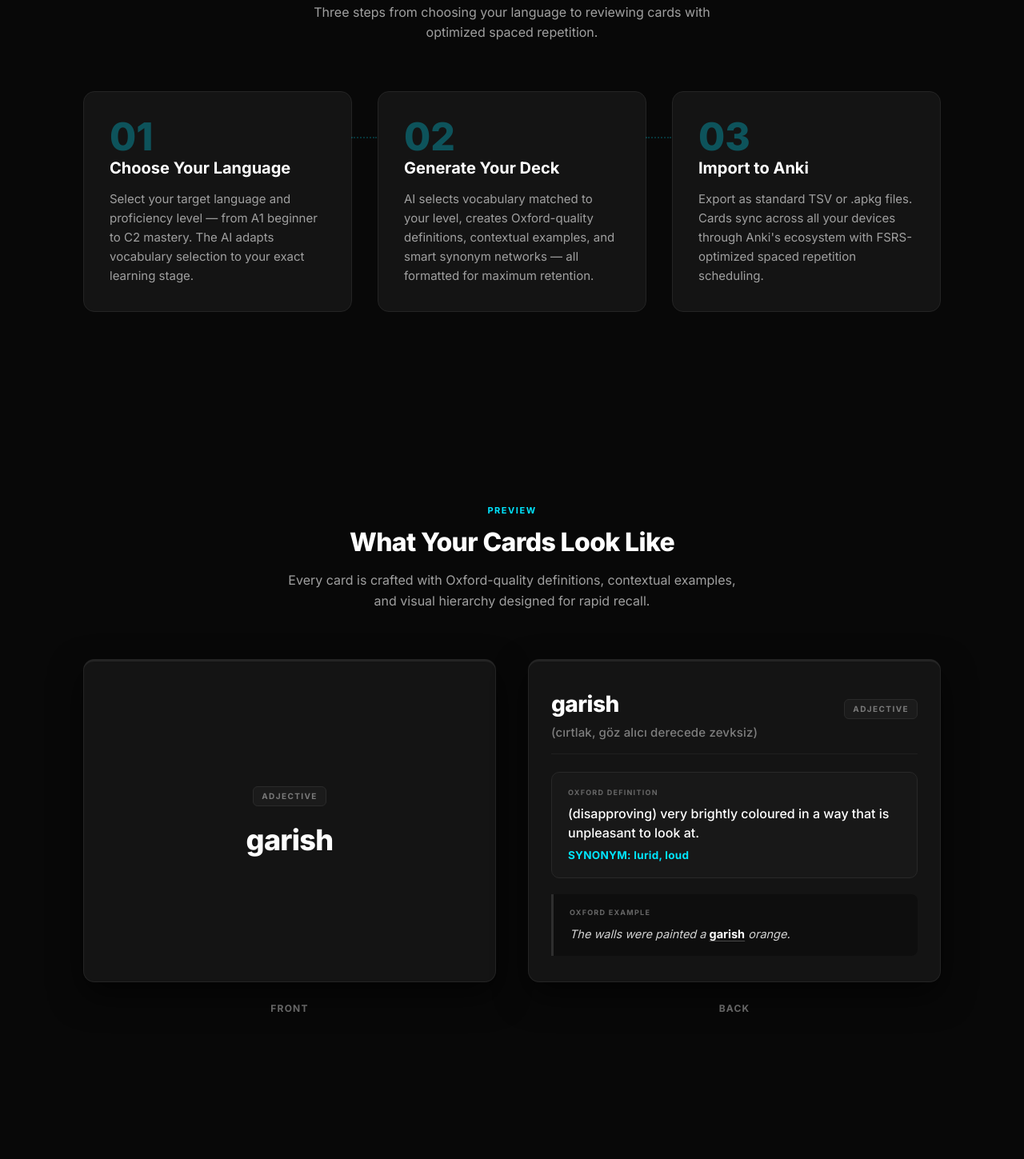
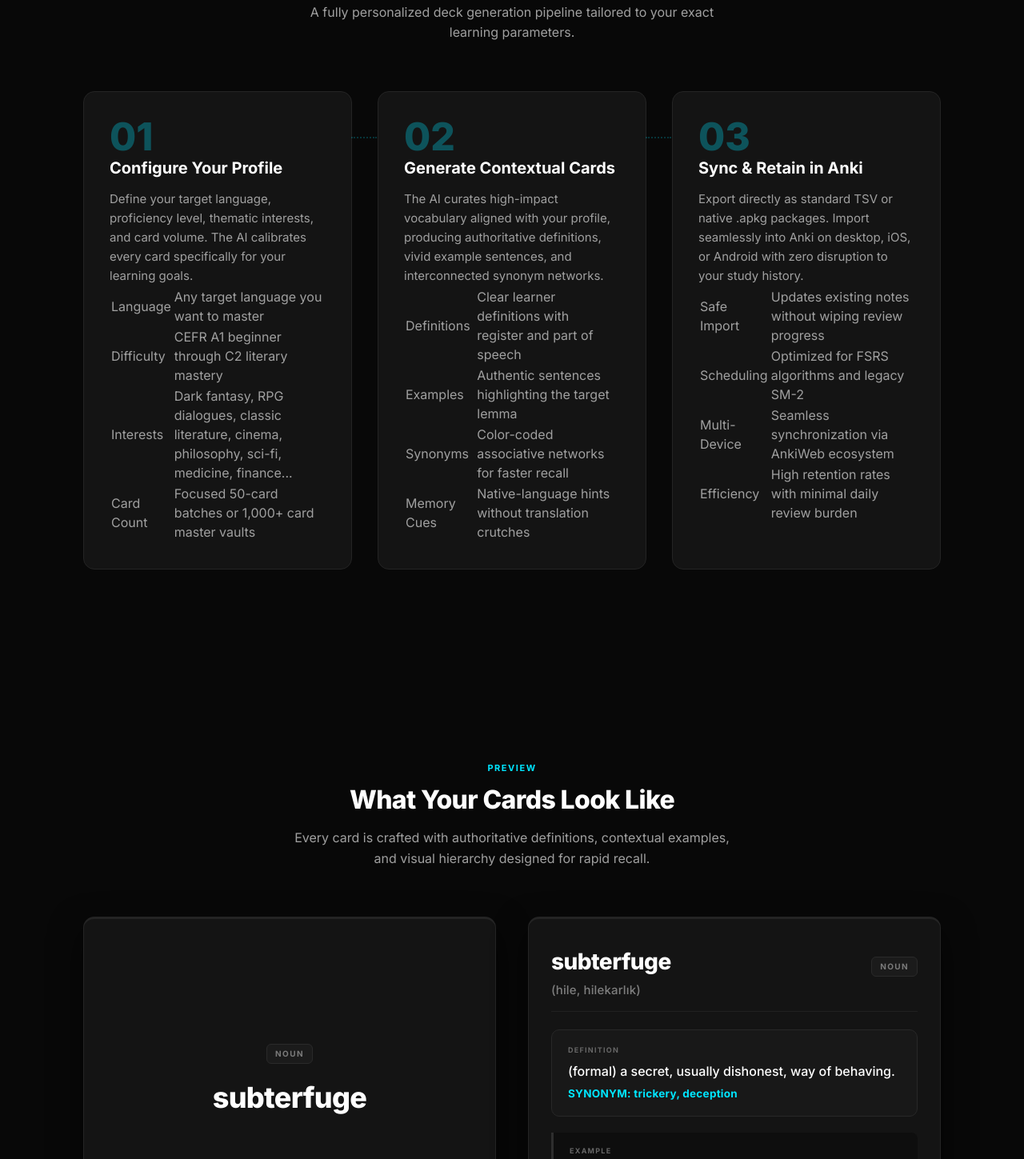
Before and after one commit to Quake1268/DeckForge, a plain HTML site: page index.html in a window 1280 px wide. Shown: the part 1000-2449 px from the top of the page at 80% size. Drawn offline with Linux system fonts and the light colour scheme; files that its build step writes are made by us from their sources; files whose address does not match are found by name.

Commit message:
Add files via upload

```diff
--- a/index.html
+++ b/index.html
@@ -3,8 +3,8 @@
 <head>
   <meta charset="UTF-8">
   <meta name="viewport" content="width=device-width, initial-scale=1.0">
-  <title>DeckForge — AI-Powered Vocabulary Deck Creator</title>
-  <meta name="description" content="Generate personalized Anki flashcard decks with AI. Oxford-quality definitions, smart synonyms, and FSRS-optimized scheduling for serious language learners.">
+  <title>DeckForge: AI-Powered Vocabulary Deck Creator</title>
+  <meta name="description" content="Generate personalized Anki flashcard decks with AI. Tailored vocabulary by language, interests, card count, and difficulty level with FSRS-optimized scheduling.">
   <link rel="stylesheet" href="css/style.css">
 </head>
 <body>
@@ -31,10 +31,10 @@
         <div class="hero-content">
           <div class="hero-badge">AI-Powered · Open Format · Anki Compatible</div>
           <h1 class="hero-title">Learn Vocabulary<br>That Actually <span class="text-accent">Sticks</span></h1>
-          <p class="hero-subtitle">AI-powered deck creator that generates personalized Anki flashcards — tailored to your level, your goals, and the language you're learning.</p>
+          <p class="hero-subtitle">AI-powered deck creator that generates personalized Anki flashcards tailored to your level, your goals, and the language you're learning.</p>
           <div class="hero-ctas">
-            <a href="#card-preview" class="btn btn-primary">See It in Action</a>
-            <a href="#features" class="btn btn-secondary">Explore Features</a>
+            <a href="#how-it-works" class="btn btn-primary">How It Works</a>
+            <a href="#card-preview" class="btn btn-secondary">Preview</a>
           </div>
         </div>
       </div>
@@ -45,23 +45,83 @@
         <div class="section-header">
           <span class="overline">Process</span>
           <h2 class="section-title">How It Works</h2>
-          <p class="section-subtitle">Three steps from choosing your language to reviewing cards with optimized spaced repetition.</p>
+          <p class="section-subtitle">A fully personalized deck generation pipeline tailored to your exact learning parameters.</p>
         </div>
         <div class="steps-grid">
           <div class="step-card fade-in">
             <span class="step-number">01</span>
-            <h3 class="step-title">Choose Your Language</h3>
-            <p class="step-desc">Select your target language and proficiency level — from A1 beginner to C2 mastery. The AI adapts vocabulary selection to your exact learning stage.</p>
+            <h3 class="step-title">Configure Your Profile</h3>
+            <p class="step-desc">Define your target language, proficiency level, thematic interests, and card volume. The AI calibrates every card specifically for your learning goals.</p>
+            <table class="step-table">
+              <tbody>
+                <tr>
+                  <td class="table-key">Language</td>
+                  <td class="table-val">Any target language you want to master</td>
+                </tr>
+                <tr>
+                  <td class="table-key">Difficulty</td>
+                  <td class="table-val">CEFR A1 beginner through C2 literary mastery</td>
+                </tr>
+                <tr>
+                  <td class="table-key">Interests</td>
+                  <td class="table-val">Dark fantasy, RPG dialogues, classic literature, cinema, philosophy, sci-fi, medicine, finance...</td>
+                </tr>
+                <tr>
+                  <td class="table-key">Card Count</td>
+                  <td class="table-val">Focused 50-card batches or 1,000+ card master vaults</td>
+                </tr>
+              </tbody>
+            </table>
           </div>
           <div class="step-card fade-in">
             <span class="step-number">02</span>
-            <h3 class="step-title">Generate Your Deck</h3>
-            <p class="step-desc">AI selects vocabulary matched to your level, creates Oxford-quality definitions, contextual examples, and smart synonym networks — all formatted for maximum retention.</p>
+            <h3 class="step-title">Generate Contextual Cards</h3>
+            <p class="step-desc">The AI curates high-impact vocabulary aligned with your profile, producing authoritative definitions, vivid example sentences, and interconnected synonym networks.</p>
+            <table class="step-table">
+              <tbody>
+                <tr>
+                  <td class="table-key">Definitions</td>
+                  <td class="table-val">Clear learner definitions with register and part of speech</td>
+                </tr>
+                <tr>
+                  <td class="table-key">Examples</td>
+                  <td class="table-val">Authentic sentences highlighting the target lemma</td>
+                </tr>
+                <tr>
+                  <td class="table-key">Synonyms</td>
+                  <td class="table-val">Color-coded associative networks for faster recall</td>
+                </tr>
+                <tr>
+                  <td class="table-key">Memory Cues</td>
+                  <td class="table-val">Native-language hints without translation crutches</td>
+                </tr>
+              </tbody>
+            </table>
           </div>
           <div class="step-card fade-in">
             <span class="step-number">03</span>
-            <h3 class="step-title">Import to Anki</h3>
-            <p class="step-desc">Export as standard TSV or .apkg files. Cards sync across all your devices through Anki's ecosystem with FSRS-optimized spaced repetition scheduling.</p>
+            <h3 class="step-title">Sync & Retain in Anki</h3>
+            <p class="step-desc">Export directly as standard TSV or native .apkg packages. Import seamlessly into Anki on desktop, iOS, or Android with zero disruption to your study history.</p>
+            <table class="step-table">
+              <tbody>
+                <tr>
+                  <td class="table-key">Safe Import</td>
+                  <td class="table-val">Updates existing notes without wiping review progress</td>
+                </tr>
+                <tr>
+                  <td class="table-key">Scheduling</td>
+                  <td class="table-val">Optimized for FSRS algorithms and legacy SM-2</td>
+                </tr>
+                <tr>
+                  <td class="table-key">Multi-Device</td>
+                  <td class="table-val">Seamless synchronization via AnkiWeb ecosystem</td>
+                </tr>
+                <tr>
+                  <td class="table-key">Efficiency</td>
+                  <td class="table-val">High retention rates with minimal daily review burden</td>
+                </tr>
+              </tbody>
+            </table>
           </div>
         </div>
       </div>
@@ -72,7 +132,7 @@
         <div class="section-header">
           <span class="overline">Preview</span>
           <h2 class="section-title">What Your Cards Look Like</h2>
-          <p class="section-subtitle">Every card is crafted with Oxford-quality definitions, contextual examples, and visual hierarchy designed for rapid recall.</p>
+          <p class="section-subtitle">Every card is crafted with authoritative definitions, contextual examples, and visual hierarchy designed for rapid recall.</p>
         </div>
         <div class="preview-area">
           <div class="preview-grid">
@@ -81,9 +141,9 @@
               <div class="card-box">
                 <div class="front-center">
                   <div class="badge-row">
-                    <span class="type-badge">ADJECTIVE</span>
+                    <span class="type-badge">NOUN</span>
                   </div>
-                  <div class="word-title">garish</div>
+                  <div class="word-title">subterfuge</div>
                 </div>
               </div>
               <span class="preview-label">Front</span>
@@ -94,20 +154,20 @@
               <div class="card-box">
                 <div class="header-row">
                   <div class="word-group">
-                    <span class="word-title-back">garish</span>
-                    <span class="turkish-cue">(cırtlak, göz alıcı derecede zevksiz)</span>
+                    <span class="word-title-back">subterfuge</span>
+                    <span class="turkish-cue">(hile, hilekarlık)</span>
                   </div>
-                  <span class="type-badge">ADJECTIVE</span>
+                  <span class="type-badge">NOUN</span>
                 </div>
                 <div class="meaning-box">
-                  <div class="section-label">OXFORD DEFINITION</div>
-                  <div class="meaning-text">(disapproving) very brightly coloured in a way that is unpleasant to look at.<br>
-                    <span class="synonym-tag"><b>SYNONYM:</b> lurid, loud</span>
+                  <div class="section-label">DEFINITION</div>
+                  <div class="meaning-text">(formal) a secret, usually dishonest, way of behaving.<br>
+                    <span class="synonym-tag"><b>SYNONYM:</b> trickery, deception</span>
                   </div>
                 </div>
                 <div class="sentence-box">
-                  <div class="section-label">OXFORD EXAMPLE</div>
-                  <p class="quote-text">The walls were painted a <b>garish</b> orange.</p>
+                  <div class="section-label">EXAMPLE</div>
+                  <p class="quote-text">Journalists often use <b>subterfuge</b> to obtain material for stories.</p>
                 </div>
               </div>
               <span class="preview-label">Back</span>
@@ -132,8 +192,8 @@
                 <path d="M22 3h-6a4 4 0 0 0-4 4v14a3 3 0 0 1 3-3h7z"></path>
               </svg>
             </div>
-            <h3 class="feature-title">Oxford-Quality Definitions</h3>
-            <p class="feature-desc">Every card uses learner dictionary definitions with register labels and usage notes — not machine-generated paraphrases or raw translations.</p>
+            <h3 class="feature-title">Authoritative Definitions</h3>
+            <p class="feature-desc">Every card uses learner dictionary definitions with register labels and usage notes, avoiding machine-generated paraphrases or raw translations.</p>
           </div>
 
           <div class="feature-card fade-in">
@@ -170,7 +230,7 @@
               </svg>
             </div>
             <h3 class="feature-title">Multi-Sense Cards</h3>
-            <p class="feature-desc">Words with multiple meanings get numbered definitions, each with its own example sentence and synonym set — up to 3 senses per card.</p>
+            <p class="feature-desc">Words with multiple meanings get numbered definitions, each with its own example sentence and synonym set, supporting up to 3 senses per card.</p>
           </div>
 
           <div class="feature-card fade-in">
@@ -208,7 +268,7 @@
           <div class="integration-content">
             <span class="overline">Integration</span>
             <h2 class="section-title">Seamless Anki Workflow</h2>
-            <p>DeckForge outputs standard TSV files that import directly into Anki — no plugins required. Your scheduling data, review history, and FSRS parameters stay untouched. Cards update by matching the first field, so you never lose progress.</p>
+            <p>DeckForge outputs standard TSV files that import directly into Anki with no plugins required. Your scheduling data, review history, and FSRS parameters stay untouched. Cards update by matching the first field, so you never lose progress.</p>
             <ul class="integration-list">
               <li>TSV import preserves existing scheduling data</li>
               <li>Compatible with FSRS and legacy SM-2 scheduler</li>
```
